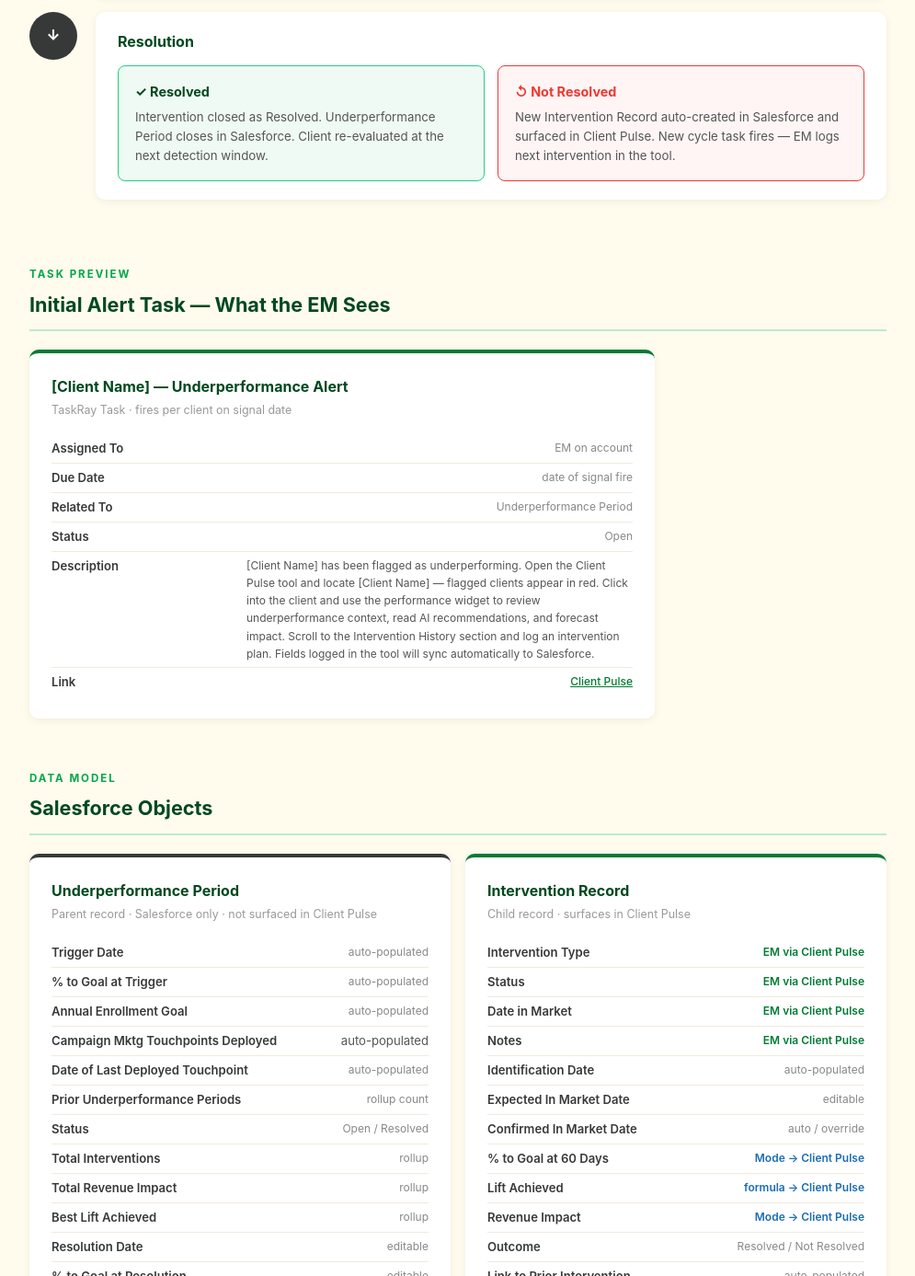
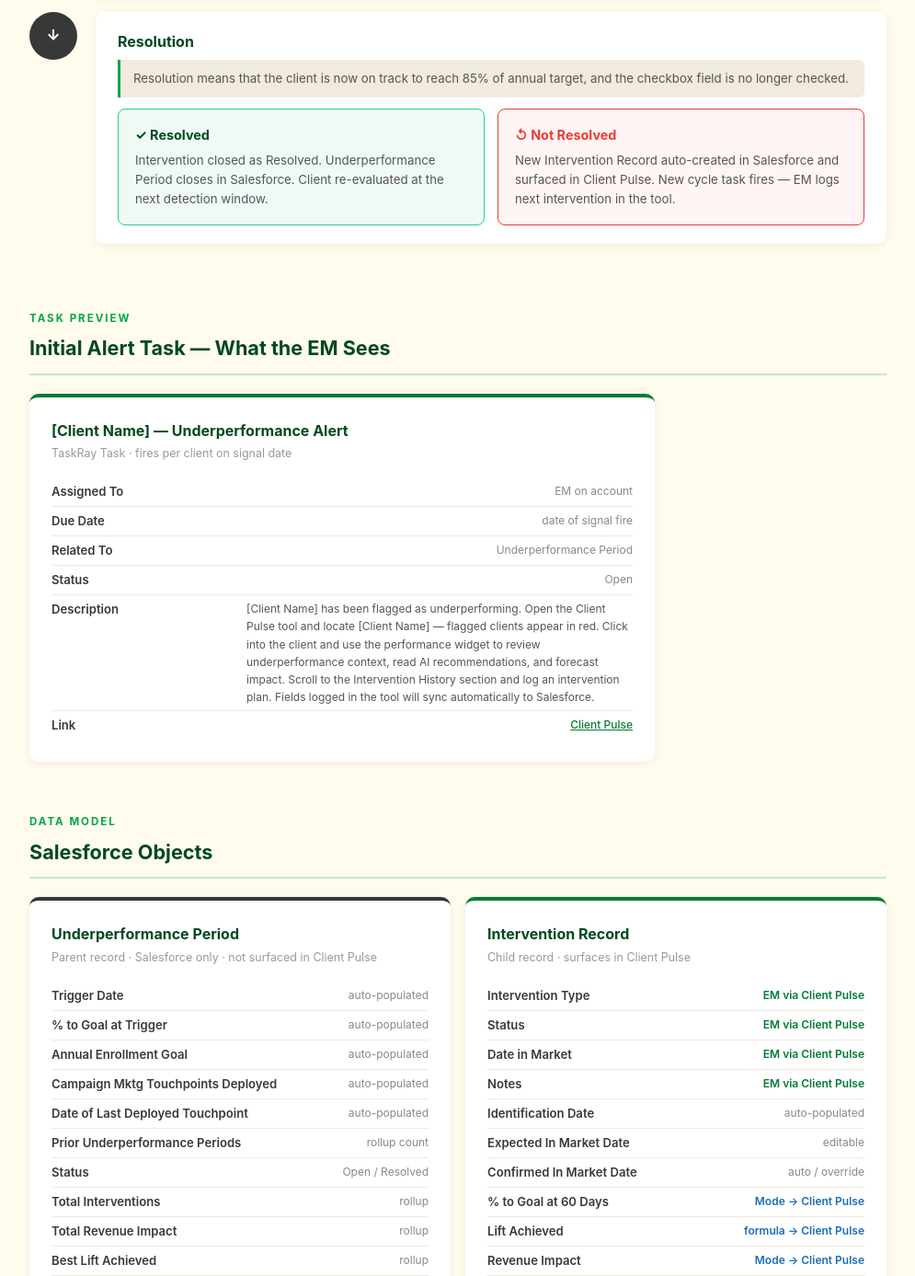
Before and after one commit to emilybrock-spec/underperformance-task-worklfow, a plain HTML site: page index.html in a window 1280 px wide. Shown: the part 1852-3239 px from the top of the page at 92% size, without its empty margins (142-1137 px from the left). Drawn offline with Linux system fonts and the light colour scheme.

Commit message:
Add resolution definition to Resolution section

```diff
--- a/index.html
+++ b/index.html
@@ -284,6 +284,16 @@
         .branch-not-resolved h4 { color: var(--red); }
         .branch-card p { font-size: 0.83rem; color: #555; }
 
+        .resolution-definition {
+            font-size: 0.83rem;
+            color: #555;
+            background: var(--light-cream);
+            border-left: 3px solid var(--medium-green);
+            border-radius: 0 6px 6px 0;
+            padding: 10px 14px;
+            margin-bottom: 12px;
+        }
+
         /* Objects */
         .objects-grid {
             display: grid;
@@ -558,6 +568,7 @@
                 </div>
                 <div class="step-body">
                     <h3>Resolution</h3>
+                    <div class="resolution-definition">Resolution means that the client is now on track to reach 85% of annual target, and the checkbox field is no longer checked.</div>
                     <div class="branch">
                         <div class="branch-card branch-resolved">
                             <h4>✓ Resolved</h4>
@@ -607,7 +618,7 @@
                     <li><span class="field-name">Trigger Date</span> <span class="field-note">auto-populated</span></li>
                     <li><span class="field-name">% to Goal at Trigger</span> <span class="field-note">auto-populated</span></li>
                     <li><span class="field-name">Annual Enrollment Goal</span> <span class="field-note">auto-populated</span></li>
-                    <li><span class="field-name">Campaign Mktg Touchpoints Deployed</span> <span name="field-note">auto-populated</span></li>
+                    <li><span class="field-name">Campaign Mktg Touchpoints Deployed</span> <span class="field-note">auto-populated</span></li>
                     <li><span class="field-name">Date of Last Deployed Touchpoint</span> <span class="field-note">auto-populated</span></li>
                     <li><span class="field-name">Prior Underperformance Periods</span> <span class="field-note">rollup count</span></li>
                     <li><span class="field-name">Status</span> <span class="field-note">Open / Resolved</span></li>
```
